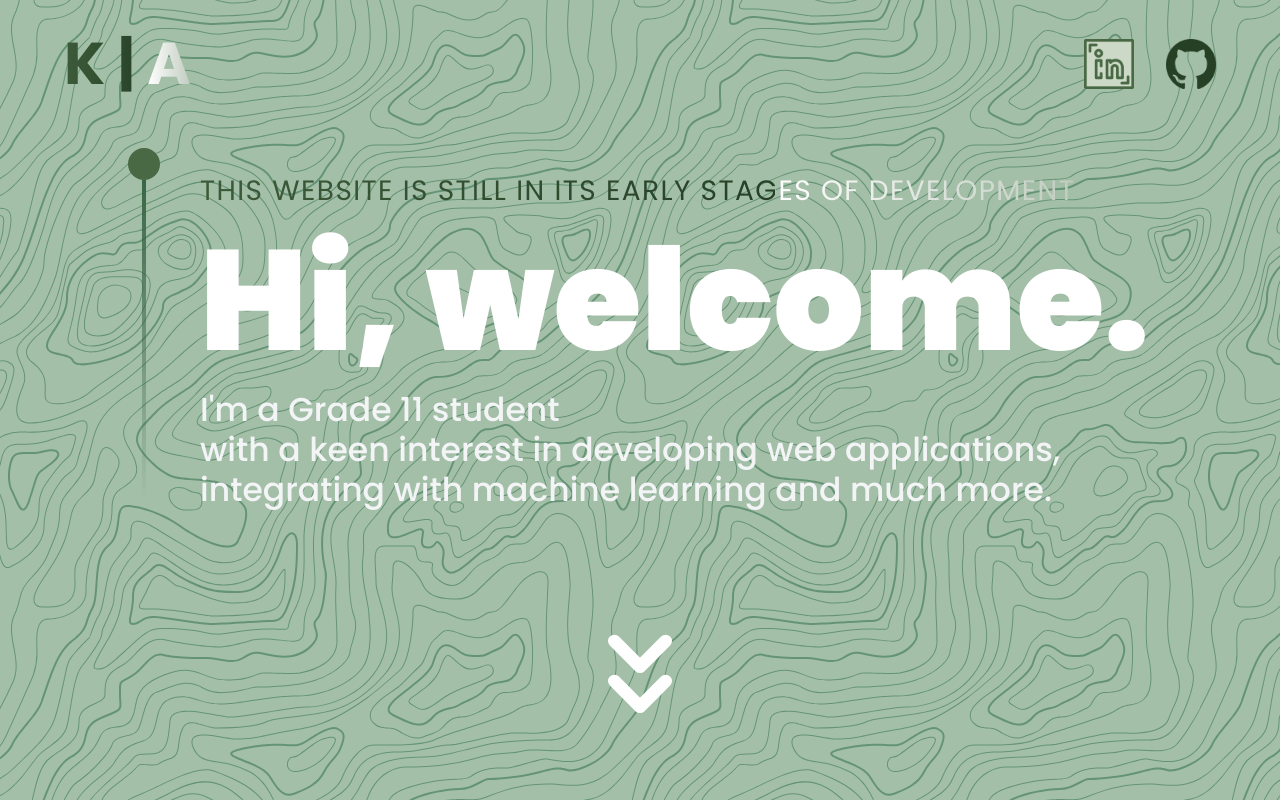
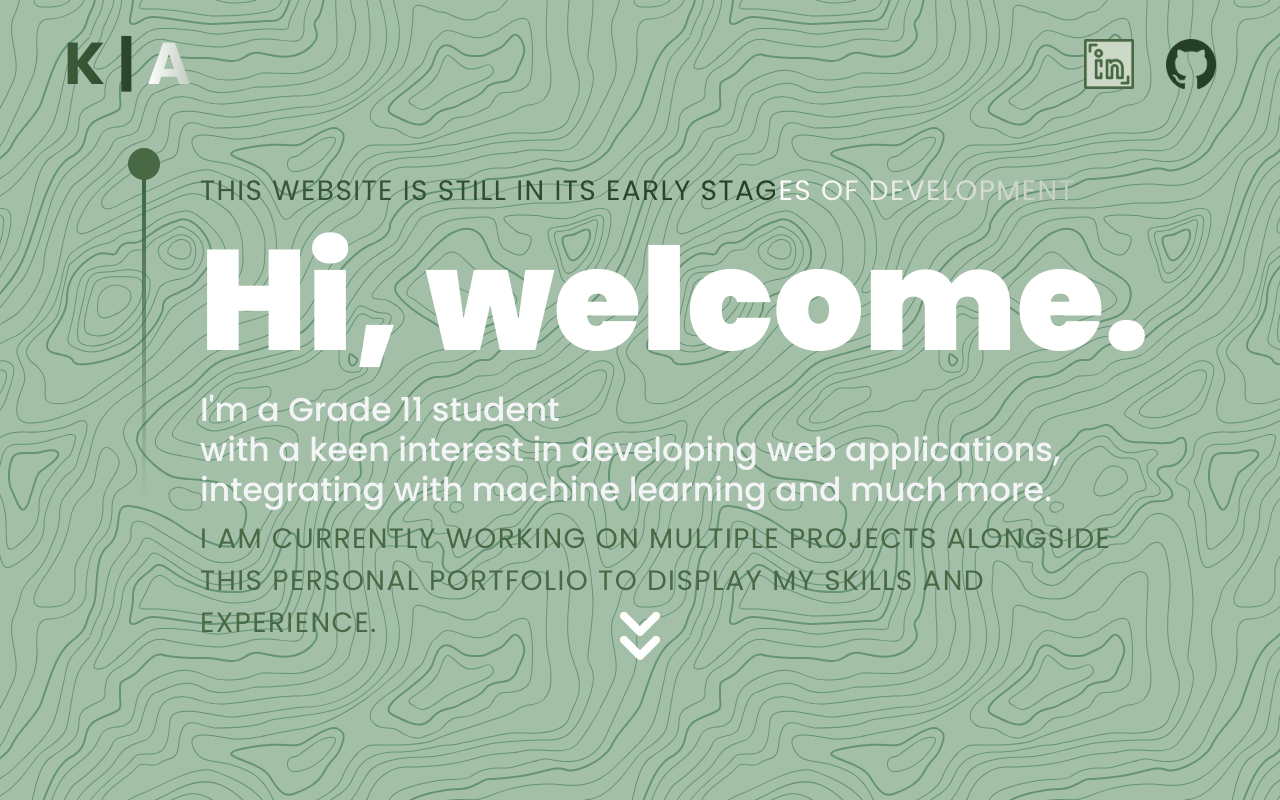
Before and after one commit to kavan7/kavan7.github.io, a React (Vite) app: page / in a window 1280 px wide. Shown: the top 800 px of the page. Built offline with nearby package versions, Linux system fonts and the light colour scheme.

Commit message:
hero changes

```diff
--- a/src/components/Experience.jsx
+++ b/src/components/Experience.jsx
@@ -48,7 +48,7 @@ const Experience = () => {
     <motion.div variants={textVariant()}>
 
       <h2 className={`${styles.sectionHeadText}  animated `}>Portfolio.</h2>
-      <motion.h2 variants={fadeIn("", "",0.1, 1)} className={`${styles.sectionSubText} gap-10 mt-10 animated-sub`}>
+      <motion.h2 variants={fadeIn("", "",0.1, 0.5)} className={`${styles.sectionSubText} gap-10 mt-10 animated-sub`}>
       Projects
     </motion.h2>
 
--- a/src/components/Hero.jsx
+++ b/src/components/Hero.jsx
@@ -23,7 +23,7 @@ const Hero = () => {
 
 
   return (
-    <section className="relative w-full h-screen mx-auto">
+    <section className="relative w-full h-[480px] sm:h-[650px] mx-auto">
       <motion.div variants={textVariant()} className={`${styles.paddingX} absolute inset-0 top-[40px] sm:top-[40px] max-w-7xl mx-0 flex flex-row items-start gap-3 sm:gap-10 `}>
         <div className="flex flex-col justify-center items-center ml-0 mt-5">
           <div className="w-8 h-8 rounded-full bg-secondary ml-0 "/>
@@ -35,8 +35,8 @@ const Hero = () => {
       <span className={`${styles.sectionSubText} animated-nav`}><br />This website is still in its early stages of development</span>
          <h1 className={`${styles.heroHeadText} sm:mt-16 mt-4  text-[#fffff] `}>{text}</h1>
          <p className={`${styles.heroSubText}  text-gray-100 fade-in textShadowColor: '#ffffff',
-      mt-16 ml-0 `}>I'm a Grade 11 student <br className="sm:block hidden " />with a keen interest in developing web applications,<br className="sm:block hidden" />integrating with machine learning and much more.</p>
-
+      mt-16 ml-0 `}>I'm a Grade 11 student <br className="sm:block hidden " />with a keen interest in developing web applications,<br className="sm:block hidden" />integrating with machine learning and much more.<br  /></p>
+          <p className={`${styles.sectionSubText} sm:block hidden sm:mt-2 mt-10`}> I am currently working on multiple projects alongside this personal portfolio to display my skills and experience.</p>
 
       </div>
 
@@ -44,7 +44,7 @@ const Hero = () => {
 
       </motion.div>
 
-      <div className="absolute xs:bottom-10 bottom-32 w-full mb-16 flex justify-center ">
+      <div className="absolute xs:bottom-2 xs:top-39 bottom-32 w-full flex justify-center ">
         <motion.div
         animate={{
           y: [-40,-90, -40]
@@ -53,16 +53,16 @@ const Hero = () => {
           duration: 1.5,
           repeat : Infinity,
           repeatType: LoopPingPong
-        }}>
+        }} >
 
 
-        <a href="#experience" className="font-black text-white mt-2">
-        <svg data-accordion-icon class=" sm:block hidden w-16 h-10 rotate-180 shrink-0 " aria-hidden="true" xmlns="http://www.w3.org/2000/svg" fill="none" viewBox="0 0 10 6">
+        <a href="#experience" className="font-black text-white mt-24">
+        <svg data-accordion-icon class=" sm:block hidden w-10 rotate-180 shrink-0 " aria-hidden="true" xmlns="http://www.w3.org/2000/svg" fill="none" viewBox="0 0 10 6">
         <path stroke="currentColor" stroke-linecap="round" stroke-linejoin="round" stroke-width="2" d="M9 5 5 1 1 5"/>
       </svg>
         </a>
-                <a href="#experience" className={`mt-14 ${styles.heroHeadText}`}>
-        <svg data-accordion-icon class="sm:block hidden  w-16 h-10 rotate-180 shrink-0" aria-hidden="true" xmlns="http://www.w3.org/2000/svg" fill="none" viewBox="0 0 10 6">
+                <a href="#experience" className="">
+        <svg data-accordion-icon class="sm:block hidden  w-10  rotate-180 shrink-53" aria-hidden="true" xmlns="http://www.w3.org/2000/svg" fill="none" viewBox="0 0 10 6">
         <path stroke="currentColor" stroke-linecap="round" stroke-linejoin="round" stroke-width="2" d="M9 5 5 1 1 5"/>
       </svg>
         </a>
```
